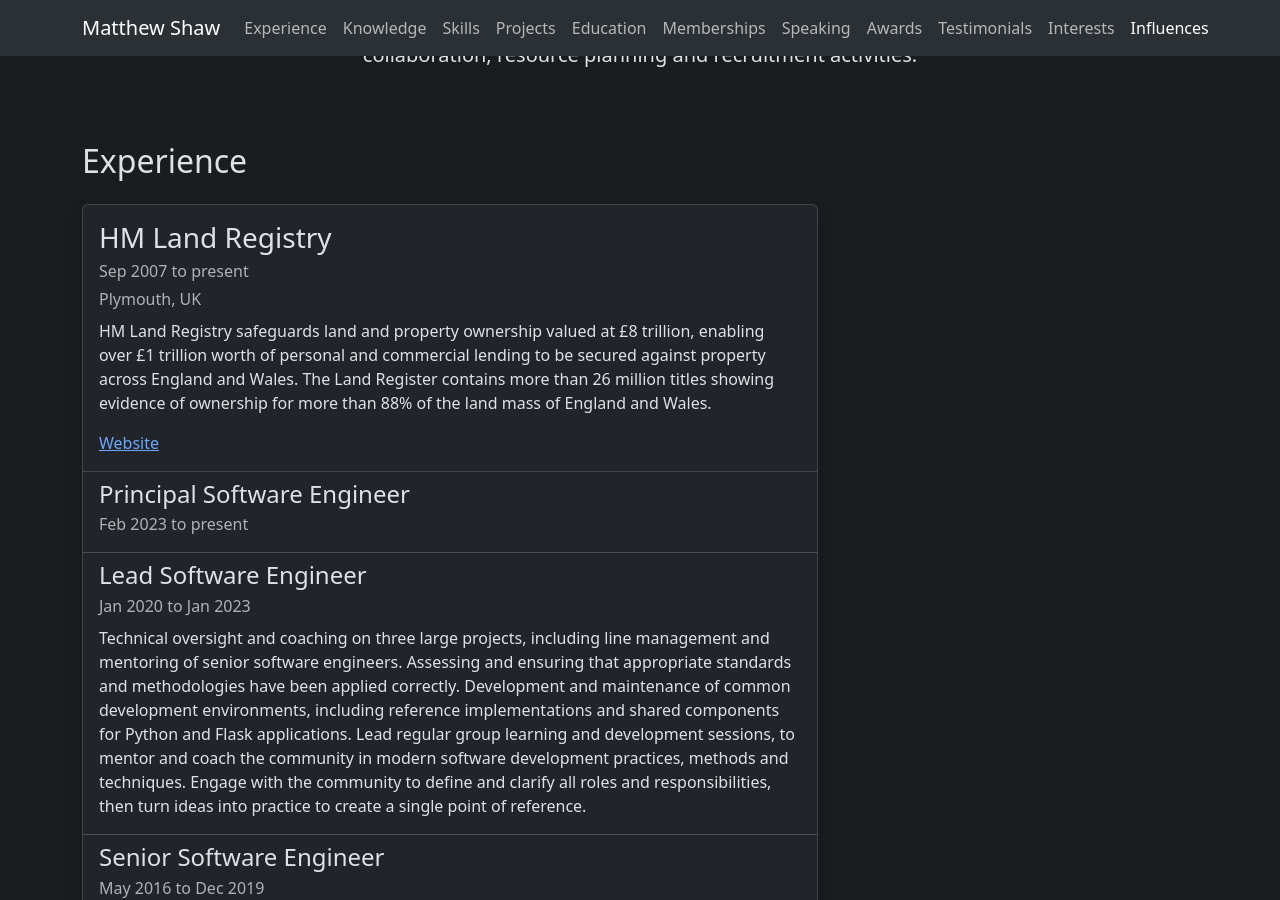
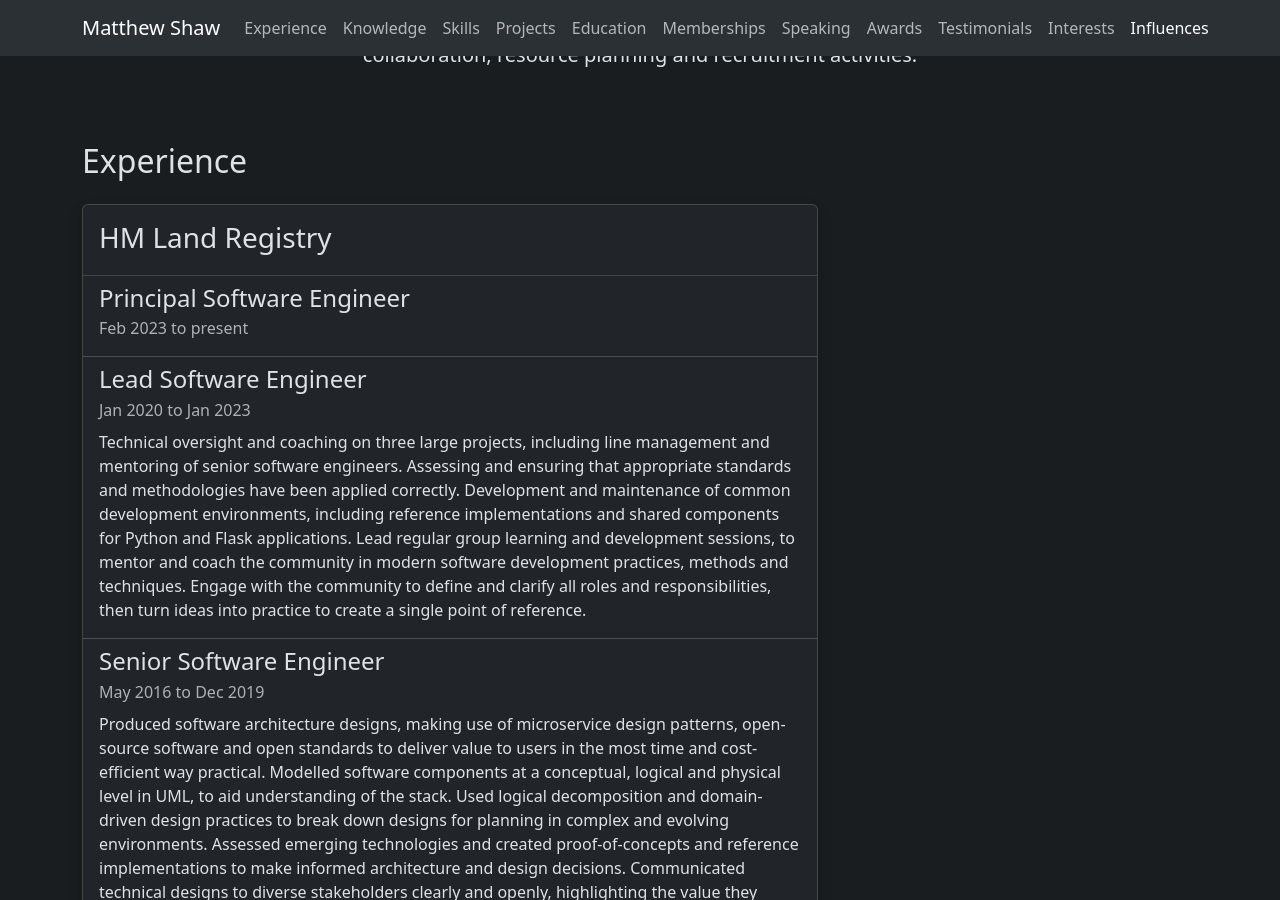
Before and after one commit to matthew-shaw/matthew-shaw.github.io, a Jekyll site: the page built from index.html, in a window 1280 px wide and 900 px high, scrolled down 408 px. Built offline with Jekyll 4.4.1, drawn with Linux system fonts in a browser that asks for light colours; some of the changed text lies outside the part shown.

Commit message:
experience card headings

```diff
--- a/_data/cv.yaml
+++ b/_data/cv.yaml
@@ -1,38 +1,35 @@
 experience:
   - name: HM Land Registry
-    dates: Sep 2007 to present
-    location: Plymouth, UK
-    description: HM Land Registry safeguards land and property ownership valued at £8 trillion, enabling over £1 trillion worth of personal and commercial lending to be secured against property across England and Wales. The Land Register contains more than 26 million titles showing evidence of ownership for more than 88% of the land mass of England and Wales.
-    links:
-      - url: https://www.gov.uk/government/organisations/land-registry
-        text: Website
     roles:
       - name: Principal Software Engineer
         dates: Feb 2023 to present
+        location: Plymouth, UK
         description:
       - name: Lead Software Engineer
         dates: Jan 2020 to Jan 2023
+        location: Plymouth, UK
         description: Technical oversight and coaching on three large projects, including line management and mentoring of senior software engineers. Assessing and ensuring that appropriate standards and methodologies have been applied correctly. Development and maintenance of common development environments, including reference implementations and shared components for Python and Flask applications. Lead regular group learning and development sessions, to mentor and coach the community in modern software development practices, methods and techniques. Engage with the community to define and clarify all roles and responsibilities, then turn ideas into practice to create a single point of reference.
       - name: Senior Software Engineer
         dates: May 2016 to Dec 2019
+        location: Plymouth, UK
         description: Produced software architecture designs, making use of microservice design patterns, open-source software and open standards to deliver value to users in the most time and cost-efficient way practical. Modelled software components at a conceptual, logical and physical level in UML, to aid understanding of the stack. Used logical decomposition and domain-driven design practices to break down designs for planning in complex and evolving environments. Assessed emerging technologies and created proof-of-concepts and reference implementations to make informed architecture and design decisions. Communicated technical designs to diverse stakeholders clearly and openly, highlighting the value they provide.
       - name: Senior Software Developer
         dates: Jun 2013 to Apr 2016
+        location: Plymouth, UK
         description: Informed software design and decision making with practical advice and by prototyping solutions. Took a leading role in team planning and refinement of user stories in an agile delivery environment, to ensure we delivered the best value for our users, in an automated and continual way. Translated user needs into technical implementations, taking an iterative approach to deliver an MVP release early, gain feedback, research and continue to deliver the next highest value feature to the user.
       - name: Software Developer
         dates: Sep 2007 to May 2013
+        location: Plymouth, UK
         description: Analysis, design and development following the Rational Unified Process to iteratively develop and maintain solutions to complex problems that fulfil stakeholders requirements. Including bespoke Windows desktop applications written in Delphi, geospatial data transformation and publication using FME and e-conveyancing web services for the Land Registry Portal and Business Gateway using enterprise Java and IBM WebSphere.
   - name: Mash Software
-    dates: Nov 2014 to present
-    location: Remote
-    description: Focused on public services, open data, transparency, civil & social good.
-    links:
-      - url: https://www.mashsoftware.com
-        text: Website
     roles:
       - name: Owner
         dates: Nov 2014 to present
+        location: Remote
         description: Side project to explore ideas for digital services, software development and web design. Projects centre around using public open data to produce digital services that enhance people's experience of interacting with the government, promote transparency and make their lives easier.
+        links:
+          - url: https://www.mashsoftware.com
+            text: Website
 projects:
   - name: GOV.UK Frontend Python Packages
     dates: Jun 2020 to present
```
